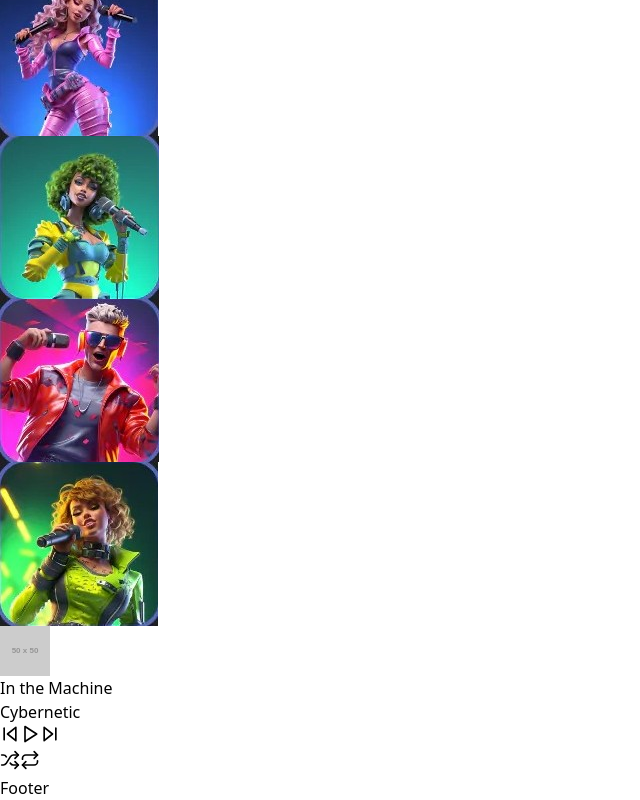
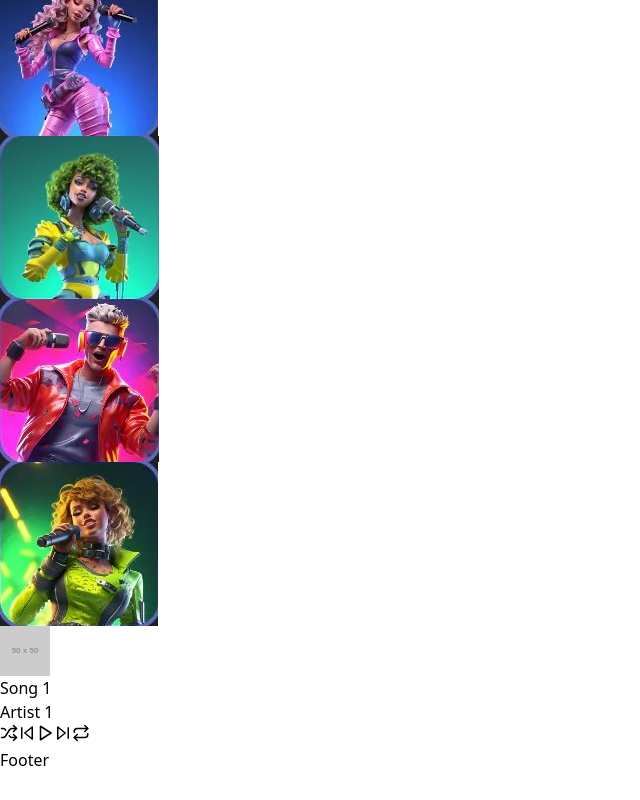
Before and after one commit to satyamshorrf/TuneNest, a React (Vite) app: page / in a window 1280 px wide. Shown: the part 5993-6793 px from the top of the page, without its empty margins (0-640 px from the left). After the commit the page ends 6765 px from the top, so only its background shows below. Built offline with nearby package versions, Linux system fonts and the light colour scheme.

Commit message:
Update MusicPlayer.jsx

```diff
--- a/src/components/MusicPlayer.jsx
+++ b/src/components/MusicPlayer.jsx
@@ -2,53 +2,158 @@ import {
   SkipBack,
   SkipForward,
   Play,
+  Pause,
   Repeat,
   Shuffle
 } from "lucide-react";
+import { useState, useRef, useEffect } from "react";
 
 export default function MusicPlayerCard() {
+  const [isPlaying, setIsPlaying] = useState(false);
+  const [isRepeat, setIsRepeat] = useState(false);
+  const [isShuffle, setIsShuffle] = useState(false);
+  const [currentSongIndex, setCurrentSongIndex] = useState(0);
+
+  const audioRef = useRef(null);
+
+  // Array of 5 unique songs
+  const songs = [
+    {
+      title: "Song 1",
+      artist: "Artist 1",
+      audio: "/audio.mp3",
+      cover: "https://placehold.co/50x50"
+    },
+    {
+      title: "Song 2",
+      artist: "Artist 2",
+      audio: "/audio.mp3",
+      cover: "https://placehold.co/50x50"
+    },
+    {
+      title: "Song 3",
+      artist: "Artist 3",
+      audio: "/audio1.mp3",
+      cover: "https://placehold.co/50x50"
+    },
+    {
+      title: "Song 4",
+      artist: "Artist 4",
+      audio: "/audio1.mp3",
+      cover: "https://placehold.co/50x50"
+    },
+    {
+      title: "Song 5",
+      artist: "Artist 5",
+      audio: "/audio1.mp3",
+      cover: "https://placehold.co/50x50"
+    }
+  ];
+
+  const togglePlay = () => {
+    if (!audioRef.current) return;
+    if (isPlaying) {
+      audioRef.current.pause();
+    } else {
+      audioRef.current.play();
+    }
+    setIsPlaying((prev) => !prev);
+  };
+
+  const toggleRepeat = () => setIsRepeat((prev) => !prev);
+  const toggleShuffle = () => setIsShuffle((prev) => !prev);
+
+  const handleNextSong = () => {
+    let nextIndex;
+    if (isShuffle) {
+      nextIndex = Math.floor(Math.random() * songs.length);
+    } else {
+      nextIndex = (currentSongIndex + 1) % songs.length;
+    }
+    setCurrentSongIndex(nextIndex);
+    setIsPlaying(true);
+  };
+
+  const handlePrevSong = () => {
+    const prevIndex = (currentSongIndex - 1 + songs.length) % songs.length;
+    setCurrentSongIndex(prevIndex);
+    setIsPlaying(true);
+  };
+
+  // Play new song when index changes
+  useEffect(() => {
+    if (audioRef.current) {
+      audioRef.current.load(); // reload audio
+      if (isPlaying) {
+        audioRef.current.play(); // auto play if already playing
+      }
+    }
+  }, [currentSongIndex, isPlaying]);
+
   return (
-    <div className="bg-gray-800 p-4 rounded-lg flex items-center space-x-4 w-full max-w-md">
+    <div className="absolute bottom-4 left-4 bg-gray-800 p-4 rounded-lg flex items-center space-x-4 w-full max-w-md z-50 shadow-lg">
       {/* Album Art */}
       <img
-        src="https://placehold.co/50x50"
-        alt="Album cover with a futuristic robot face"
+        src={songs[currentSongIndex].cover}
+        alt="Album cover"
         className="w-12 h-12 rounded-full"
       />
 
       {/* Song Info */}
       <div className="flex-1">
-        <h3 className="text-white text-lg">In the Machine</h3>
-        <p className="text-gray-400">Cybernetic</p>
+        <h3 className="text-white text-sm font-semibold truncate">
+          {songs[currentSongIndex].title}
+        </h3>
+        <p className="text-gray-400 text-xs truncate">
+          {songs[currentSongIndex].artist}
+        </p>
       </div>
 
-      {/* Playback Controls */}
+      {/* Controls */}
       <div className="flex items-center space-x-2">
-        <button className="text-gray-400 hover:text-white">
-          <SkipBack size={20} />
+        <button
+          onClick={toggleShuffle}
+          className={`${
+            isShuffle ? "text-cyan-400" : "text-gray-400"
+          } hover:text-cyan-300`}
+        >
+          <Shuffle size={18} />
         </button>
-        <button className="text-white bg-gray-700 p-2 rounded-full hover:bg-gray-600">
-          <Play size={20} />
+        <button
+          onClick={handlePrevSong}
+          className="text-gray-400 hover:text-white"
+        >
+          <SkipBack size={18} />
         </button>
-        <button className="text-gray-400 hover:text-white">
-          <SkipForward size={20} />
+        <button
+          onClick={togglePlay}
+          className="text-white bg-gray-700 p-2 rounded-full hover:bg-gray-600"
+        >
+          {isPlaying ? <Pause size={18} /> : <Play size={18} />}
+        </button>
+        <button
+          onClick={handleNextSong}
+          className="text-gray-400 hover:text-white"
+        >
+          <SkipForward size={18} />
+        </button>
+        <button
+          onClick={toggleRepeat}
+          className={`${
+            isRepeat ? "text-cyan-400" : "text-gray-400"
+          } hover:text-cyan-300`}
+        >
+          <Repeat size={18} />
         </button>
       </div>
 
-      {/* Extra Controls */}
-      <div className="flex items-center space-x-2">
-        <button className="text-cyan-400 hover:text-cyan-300">
-          <Shuffle size={20} />
-        </button>
-        <button className="text-cyan-400 hover:text-cyan-300">
-          <Repeat size={20} />
-        </button>
-      </div>
-
-      {/* Progress Bar */}
-      <div className="w-24 h-1 bg-gray-600 rounded-full overflow-hidden">
-        <div className="bg-cyan-400 h-full w-1/2"></div>
-      </div>
+      {/* Audio Element */}
+      <audio
+        ref={audioRef}
+        src={songs[currentSongIndex].audio}
+        onEnded={handleNextSong}
+        loop={isRepeat}
+      />
     </div>
   );
 }
```
